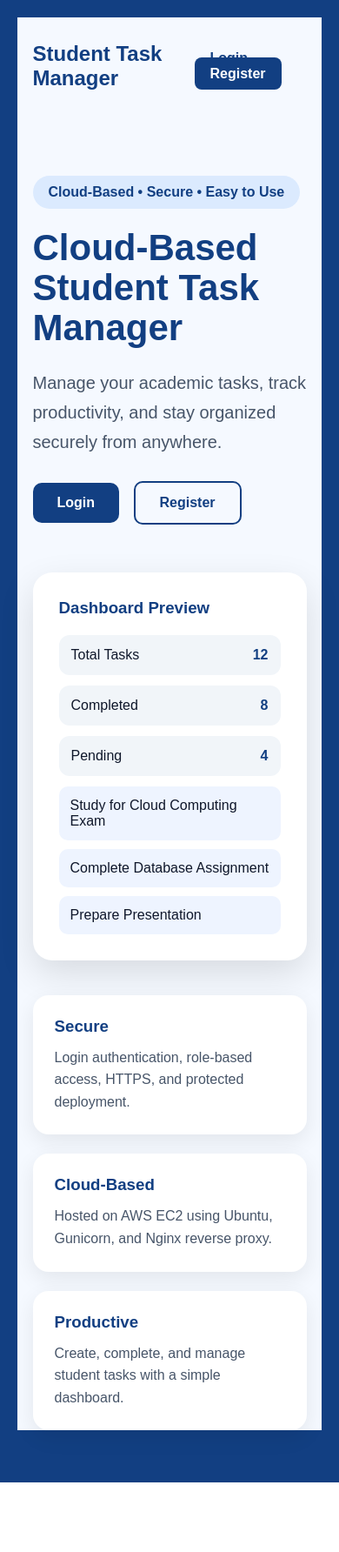
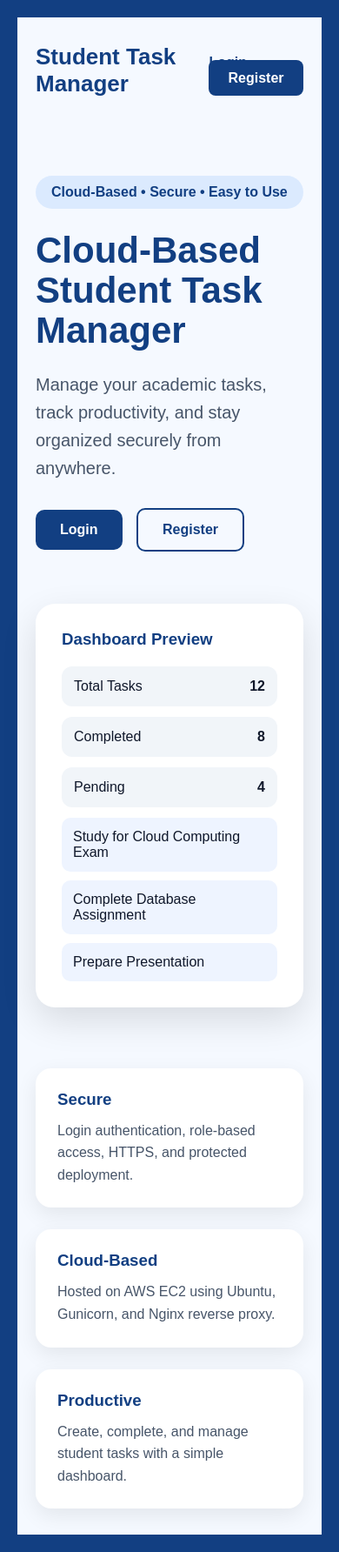
Before and after one commit to Jithu-Dhanapalan/student-task-manager, a Flask app: page / in a window 390 px wide. Shown: the whole page at 87% size. Before the commit the page ends 1704 px from the top, so only its background shows below. Run offline with Flask 3, Linux system fonts and the light colour scheme.

Commit message:
Fixed clean homepage CSS

```diff
--- a/app/static/css/style.css
+++ b/app/static/css/style.css
@@ -24,7 +24,6 @@ body {
     text-align: center;
     font-weight: bold;
     font-size: 18px;
-
     position: fixed;
     top: 20px;
     left: 50%;
@@ -38,7 +37,6 @@ body {
     background: #f4f4f4;
     padding: 35px;
     border-radius: 18px;
-
     position: absolute;
     top: 50%;
     left: 50%;
@@ -190,10 +188,6 @@ button:hover {
     text-decoration: none;
 }
 
-.task-card a:hover {
-    text-decoration: underline;
-}
-
 /* TABLE */
 
 table {
@@ -215,109 +209,46 @@ td {
     border-bottom: 1px solid #ccc;
 }
 
-tr:hover {
-    background: #f1f1f1;
-}
-
-/* ADMIN STATS */
-
-.stats-box {
-    display: grid;
-    grid-template-columns: repeat(4, 1fr);
-    gap: 15px;
-    margin-bottom: 25px;
-}
-
-.stat-card {
-    background: white;
-    padding: 20px;
-    border-radius: 10px;
-    text-align: center;
-}
-
-.stat-card h3 {
-    color: #123f82;
-    font-size: 35px;
-}
-
-.stat-card p {
-    margin-top: 10px;
-    font-size: 18px;
-}
-
-/* HR */
-
-hr {
-    margin: 15px 0;
-}
-
-/* RESPONSIVE */
-
-@media(max-width: 768px) {
-
-    .dashboard-box,
-    .admin-box {
-        width: 95%;
-    }
-
-    .auth-box {
-        width: 95%;
-    }
-
-    .stats-box {
-        grid-template-columns: 1fr;
-    }
-
-    h1 {
-        font-size: 34px;
-    }
-
-    h2 {
-        font-size: 28px;
-    }
 /* HOME PAGE */
 
 .home-page {
     min-height: 100vh;
     background: #f5f9ff;
+    padding: 30px 6%;
     color: #0f172a;
 }
 
 .home-nav {
-    width: 90%;
-    margin: 0 auto;
-    padding: 28px 0;
     display: flex;
     justify-content: space-between;
     align-items: center;
+    margin-bottom: 90px;
 }
 
 .logo {
+    font-size: 26px;
+    font-weight: bold;
     color: #123f82;
-    font-size: 24px;
-    font-weight: bold;
 }
 
 .nav-links a {
-    margin-left: 15px;
-    padding: 10px 18px;
+    margin-left: 18px;
     text-decoration: none;
     color: #123f82;
     font-weight: bold;
-    border-radius: 8px;
 }
 
 .nav-register {
     background: #123f82;
     color: white !important;
+    padding: 12px 22px;
+    border-radius: 8px;
 }
 
 .hero-section {
-    width: 90%;
-    margin: 70px auto 40px;
     display: grid;
-    grid-template-columns: 1fr 1fr;
-    gap: 55px;
+    grid-template-columns: 1.1fr 0.9fr;
+    gap: 60px;
     align-items: center;
 }
 
@@ -328,7 +259,7 @@ hr {
     padding: 10px 18px;
     border-radius: 30px;
     font-weight: bold;
-    margin-bottom: 22px;
+    margin-bottom: 25px;
 }
 
 .hero-left h1 {
@@ -340,13 +271,13 @@ hr {
 
 .hero-left p {
     font-size: 20px;
-    line-height: 1.7;
+    line-height: 1.6;
     color: #475569;
     max-width: 560px;
 }
 
 .hero-buttons {
-    margin-top: 28px;
+    margin-top: 30px;
 }
 
 .primary-btn,
@@ -390,10 +321,6 @@ hr {
     margin-bottom: 12px;
 }
 
-.mini-stat strong {
-    color: #123f82;
-}
-
 .mini-task {
     background: #eef4ff;
     padding: 13px;
@@ -402,11 +329,10 @@ hr {
 }
 
 .feature-section {
-    width: 90%;
-    margin: 40px auto;
+    margin-top: 70px;
     display: grid;
     grid-template-columns: repeat(3, 1fr);
-    gap: 22px;
+    gap: 25px;
 }
 
 .feature-card {
@@ -426,14 +352,26 @@ hr {
     line-height: 1.6;
 }
 
+/* RESPONSIVE */
+
 @media(max-width: 900px) {
+
     .hero-section,
     .feature-section {
         grid-template-columns: 1fr;
     }
 
+    .dashboard-box,
+    .admin-box,
+    .auth-box {
+        width: 95%;
+    }
+
     .hero-left h1 {
         font-size: 42px;
     }
+
+    .stats-box {
+        grid-template-columns: 1fr;
+    }
 }
-}
```
